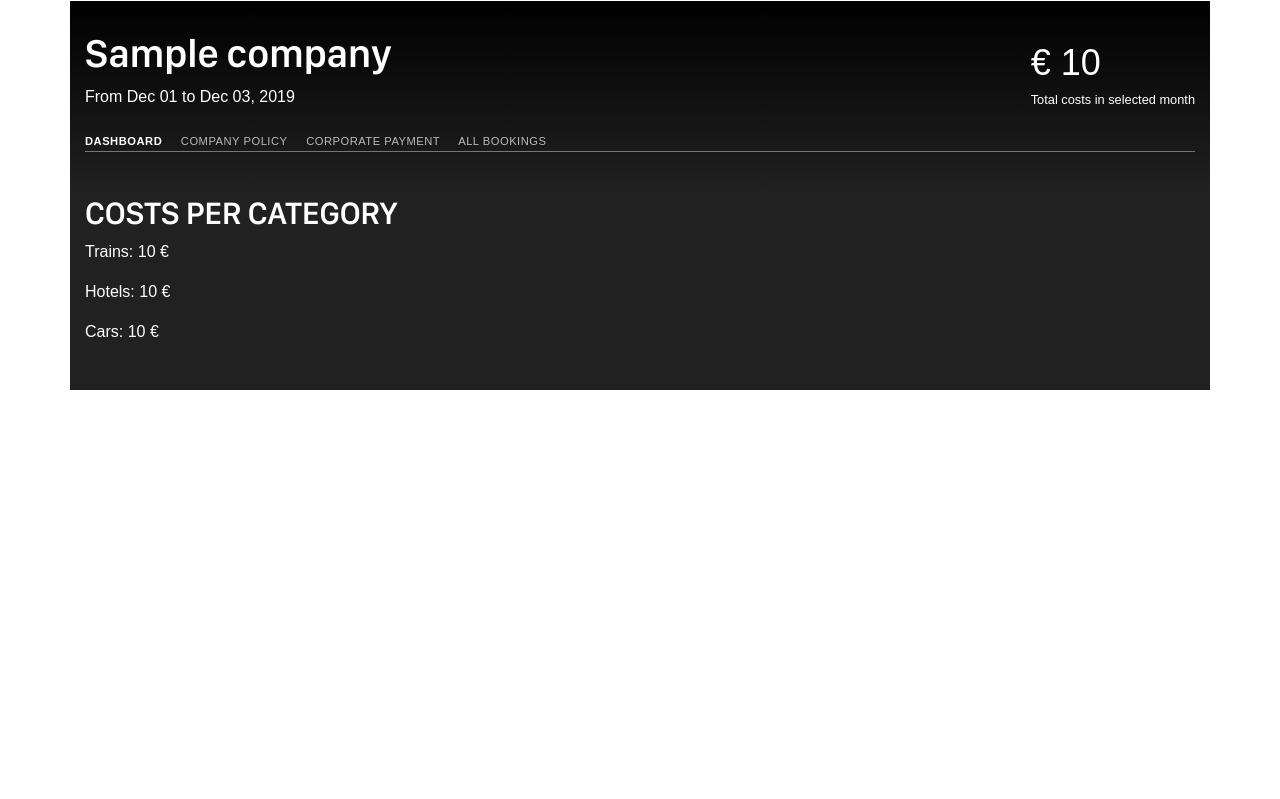
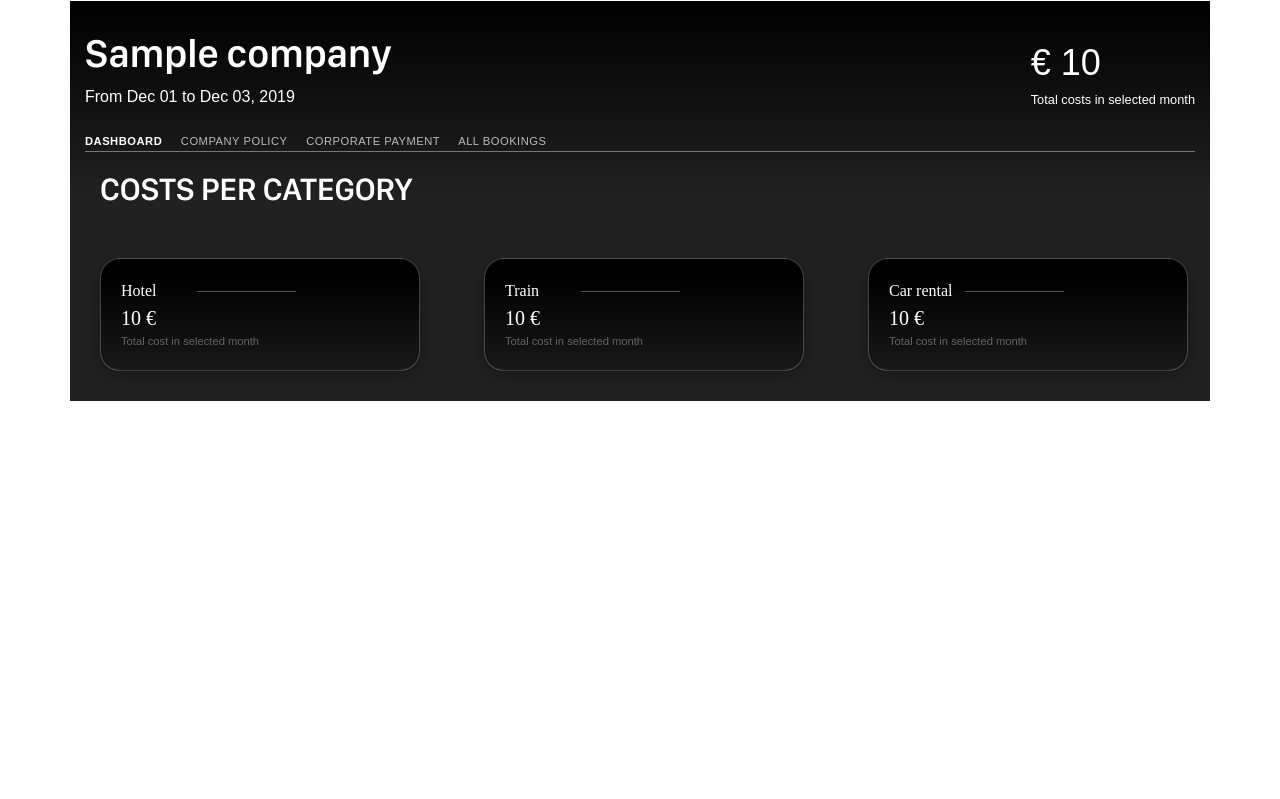
Before and after one commit to maguseva/travelbuddy, a Rails app: page /hr_home in a window 1280 px wide. Shown: the part 61-860 px from the top of the page. Run offline with Rails 7, Linux system fonts and the light colour scheme; a user stored in the database is signed in; tables that the repository leaves empty hold one stand-in row (values such as "Sample post"); style sheets or scripts are compiled from the project's sources; parts of the project's set-up code (start-up, migrations or seed data) failed here and were passed over; some libraries are stand-ins or nearby versions; some web fonts are replaced.

Commit message:
Cards for stats - basics

```diff
--- /dev/null
+++ b/app/assets/stylesheets/components/_hr_card.scss
@@ -0,0 +1,16 @@
+.hr-card {
+  min-width: 320px;
+
+  .misc span abbr {
+    width: calc(55%);
+  }
+
+  .misc p {
+    margin-bottom: 0;
+    font-size: 20px;
+  }
+
+  .misc small {
+    color: $grey_primary;
+  }
+}
--- a/app/assets/stylesheets/components/_index.scss
+++ b/app/assets/stylesheets/components/_index.scss
@@ -16,3 +16,4 @@
 @import "carousel";
 @import "hr_navigation";
 @import "price_slider";
+@import "hr_card";
--- a/app/views/pages/hr_home.html.erb
+++ b/app/views/pages/hr_home.html.erb
@@ -2,14 +2,44 @@
   <div class="container page-top-space">
     <%= render 'shared/hr_header' %>
     <%= render 'shared/hr_navigation' %>
-    <div class="row">
-      <div class="column">
-        <br>
-        <h2>Costs per category</h2>
-        <p> Trains: <%= current_user.company.spend_on_trains %> €</p>
-        <p> Hotels: <%= current_user.company.spend_on_hotels %> €</p>
-        <p> Cars: <%= current_user.company.spend_on_cars %> €</p>
+    <h2>Costs per category</h2>
+    <div class="cards-row">
+      <div class="card card-2 hr-card">
+        <div class="card-content">
+          <div class="misc">
+            <span>
+              <abbr>Hotel</abbr>
+              <p><%= current_user.company.spend_on_hotels %> €</i></p>
+              <small>Total cost in selected month</small>
+            </span>
+          </div>
+        </div>
       </div>
+      <div class="card card-2 hr-card">
+        <div class="card-content">
+          <div class="misc">
+            <span>
+              <abbr>Train</abbr>
+              <p><%= current_user.company.spend_on_trains %> €</i></p>
+              <small>Total cost in selected month</small>
+            </span>
+          </div>
+        </div>
+      </div>
+      <div class="card card-2 hr-card">
+        <div class="card-content">
+          <div class="misc">
+            <span>
+              <abbr>Car rental</abbr>
+              <p><%= current_user.company.spend_on_cars %> €</i></p>
+              <small>Total cost in selected month</small>
+            </span>
+          </div>
+        </div>
+      </div>
+      <!-- <p> Trains: <%= current_user.company.spend_on_trains %> €</p> -->
+      <!-- <p> Hotels: <%= current_user.company.spend_on_hotels %> €</p> -->
+      <!-- <p> Cars: <%= current_user.company.spend_on_cars %> €</p> -->
     </div>
   </div>
 <% else %>
```
